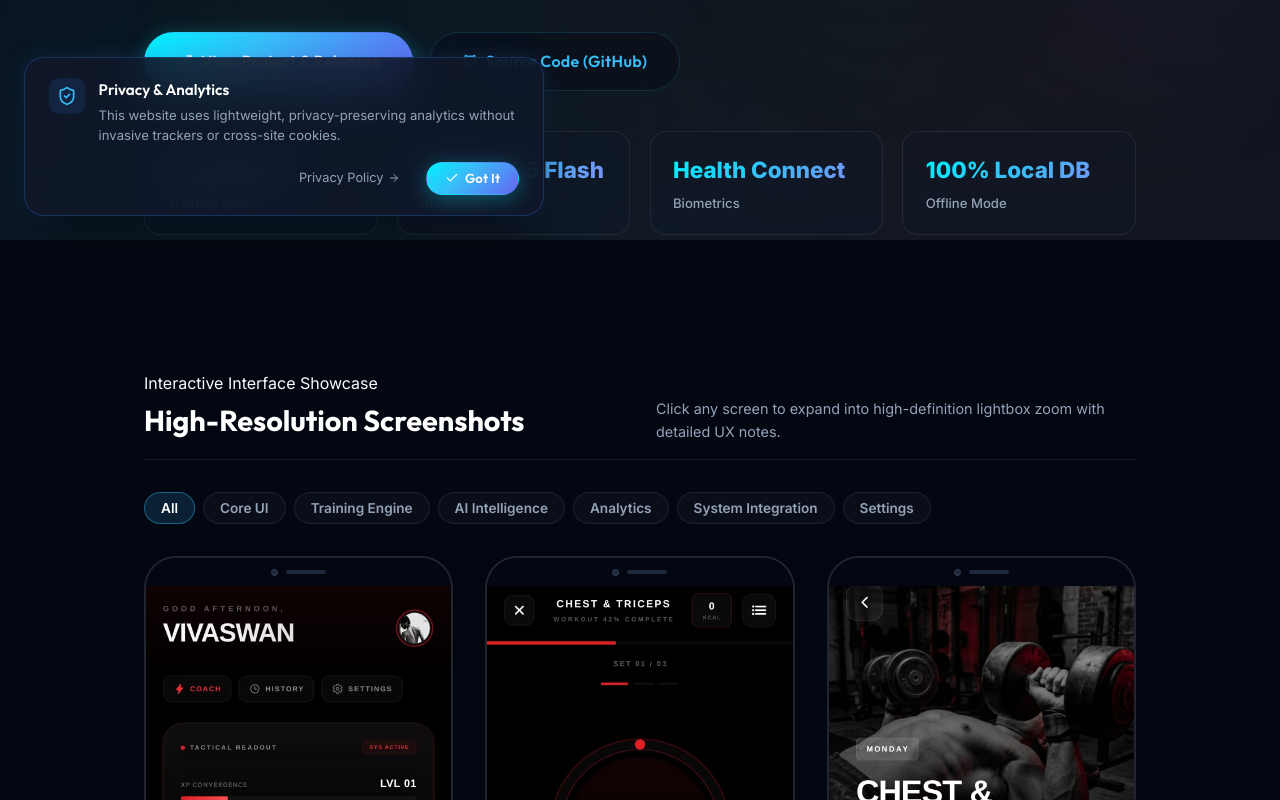
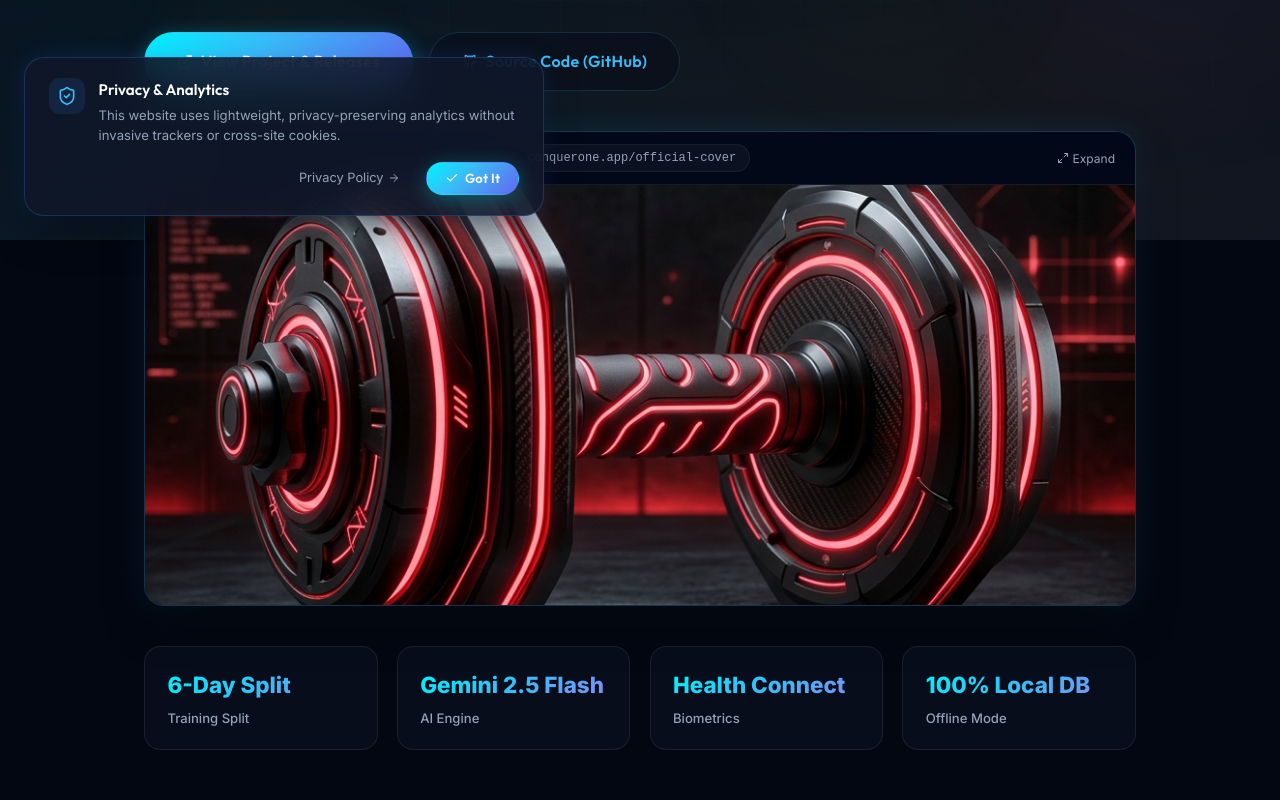
Before and after one commit to vivaswanshetty/Portfolio-Website, a React (Vite) app: page /projects/conquerone in a window 1280 px wide. Shown: the part 560-1360 px from the top of the page. Built offline with nearby package versions, Linux system fonts and the light colour scheme.

Commit message:
feat: add atmospheric backdrop ambient glow and cinematic hero cover showcase banner to project case study pages

```diff
--- a/src/components/ProjectDetail.jsx
+++ b/src/components/ProjectDetail.jsx
@@ -76,7 +76,31 @@ const ProjectDetail = () => {
     }, [selectedImage, screenshots]);
 
     return (
-        <div className="page-container case-study-page">
+        <div className="page-container case-study-page" style={{ position: 'relative' }}>
+
+            {/* Atmospheric Background Ambient Glow from Cover Image */}
+            {project.image && (
+                <div
+                    aria-hidden="true"
+                    style={{
+                        position: 'absolute',
+                        top: '40px',
+                        left: '50%',
+                        transform: 'translateX(-50%)',
+                        width: '100%',
+                        maxWidth: '900px',
+                        height: '380px',
+                        backgroundImage: `url(${project.image})`,
+                        backgroundSize: 'cover',
+                        backgroundPosition: 'center',
+                        filter: 'blur(95px)',
+                        opacity: 0.2,
+                        pointerEvents: 'none',
+                        zIndex: 0,
+                        borderRadius: '50%'
+                    }}
+                />
+            )}
 
             {/* Top Navigation Bar */}
             <motion.div
@@ -84,6 +108,7 @@ const ProjectDetail = () => {
                 animate={{ opacity: 1, y: 0 }}
                 transition={{ duration: 0.5 }}
                 className="case-study-top-nav"
+                style={{ position: 'relative', zIndex: 2 }}
             >
                 <Link to="/projects" className="case-study-back-link">
                     <ArrowLeft size={16} /> Back to Projects
@@ -102,6 +127,7 @@ const ProjectDetail = () => {
                 animate={{ opacity: 1, y: 0 }}
                 transition={{ duration: 0.6 }}
                 className="case-study-hero"
+                style={{ position: 'relative', zIndex: 2 }}
             >
                 <div style={{ display: 'flex', alignItems: 'center', gap: '0.8rem', marginBottom: '1rem', flexWrap: 'wrap' }}>
                     <span className={`case-study-badge ${isMobileApp ? 'mobile' : 'web'}`}>
@@ -150,6 +176,44 @@ const ProjectDetail = () => {
                         </a>
                     )}
                 </div>
+
+                {/* Cinematic Hero Cover Showcase Banner */}
+                {project.image && (
+                    <motion.div
+                        initial={{ opacity: 0, scale: 0.97 }}
+                        animate={{ opacity: 1, scale: 1 }}
+                        transition={{ duration: 0.7, delay: 0.15 }}
+                        className="case-study-cover-banner"
+                        onClick={() => setSelectedImage({
+                            src: project.image,
+                            title: `${project.title} Cover Artwork`,
+                            category: "Official Cover & Brand",
+                            note: `Official brand cover and visual identity artwork for ${project.title}. Click any controls or arrows to browse high-definition screenshots.`
+                        })}
+                        title="Click to view full-screen in Lightbox"
+                    >
+                        <div className="case-study-cover-header">
+                            <div style={{ display: 'flex', gap: '6px', alignItems: 'center' }}>
+                                <div style={{ width: '10px', height: '10px', borderRadius: '50%', background: '#ef4444' }} />
+                                <div style={{ width: '10px', height: '10px', borderRadius: '50%', background: '#eab308' }} />
+                                <div style={{ width: '10px', height: '10px', borderRadius: '50%', background: '#22c55e' }} />
+                            </div>
+                            <span className="case-study-cover-url">
+                                {project.slug}.app/official-cover
+                            </span>
+                            <div style={{ fontSize: '0.75rem', color: 'var(--text-muted)', display: 'flex', alignItems: 'center', gap: '4px' }}>
+                                <Maximize2 size={12} /> Expand
+                            </div>
+                        </div>
+                        <div className="case-study-cover-img-wrapper">
+                            <img
+                                src={project.image}
+                                alt={`${project.title} Official Cover`}
+                                className="case-study-cover-img"
+                            />
+                        </div>
+                    </motion.div>
+                )}
 
                 {/* Quantitative Impact Metrics */}
                 {project.metrics && (
--- a/src/index.css
+++ b/src/index.css
@@ -1423,6 +1423,67 @@ input:focus-visible {
   margin-bottom: 2.5rem;
 }
 
+.case-study-cover-banner {
+  position: relative;
+  width: 100%;
+  border-radius: 1.25rem;
+  overflow: hidden;
+  background: rgba(15, 23, 42, 0.7);
+  border: 1px solid rgba(56, 189, 248, 0.2);
+  box-shadow: 0 20px 50px -15px rgba(0, 0, 0, 0.8), 0 0 35px rgba(56, 189, 248, 0.12);
+  margin-bottom: 2.5rem;
+  cursor: pointer;
+  transition: all 0.35s cubic-bezier(0.16, 1, 0.3, 1);
+}
+
+.case-study-cover-banner:hover {
+  border-color: rgba(56, 189, 248, 0.45);
+  box-shadow: 0 25px 60px -15px rgba(0, 0, 0, 0.9), 0 0 45px rgba(56, 189, 248, 0.22);
+  transform: translateY(-3px);
+}
+
+.case-study-cover-header {
+  display: flex;
+  align-items: center;
+  justify-content: space-between;
+  padding: 0.75rem 1.25rem;
+  background: rgba(2, 6, 23, 0.85);
+  border-bottom: 1px solid rgba(255, 255, 255, 0.08);
+}
+
+.case-study-cover-url {
+  font-family: monospace;
+  font-size: 0.75rem;
+  color: var(--text-muted);
+  background: rgba(255, 255, 255, 0.04);
+  padding: 0.2rem 0.8rem;
+  border-radius: 9999px;
+  border: 1px solid rgba(255, 255, 255, 0.06);
+}
+
+.case-study-cover-img-wrapper {
+  width: 100%;
+  max-height: 420px;
+  overflow: hidden;
+  display: flex;
+  align-items: center;
+  justify-content: center;
+  background: #030712;
+}
+
+.case-study-cover-img {
+  width: 100%;
+  height: 100%;
+  max-height: 420px;
+  object-fit: cover;
+  display: block;
+  transition: transform 0.4s ease;
+}
+
+.case-study-cover-banner:hover .case-study-cover-img {
+  transform: scale(1.02);
+}
+
 .case-study-metrics-grid {
   display: grid;
   grid-template-columns: repeat(auto-fit, minmax(180px, 1fr));
```
